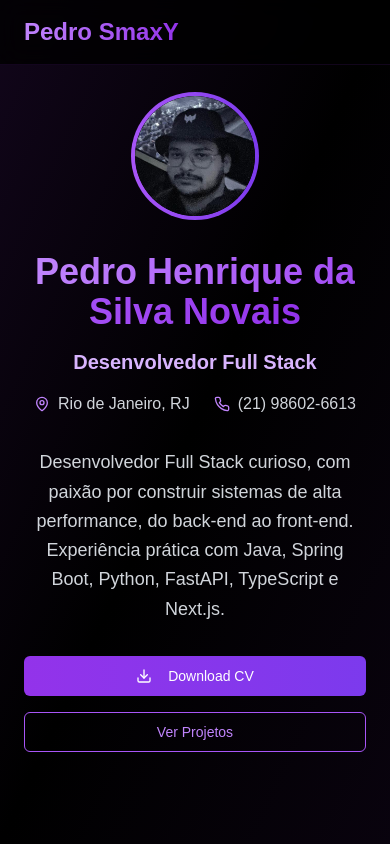
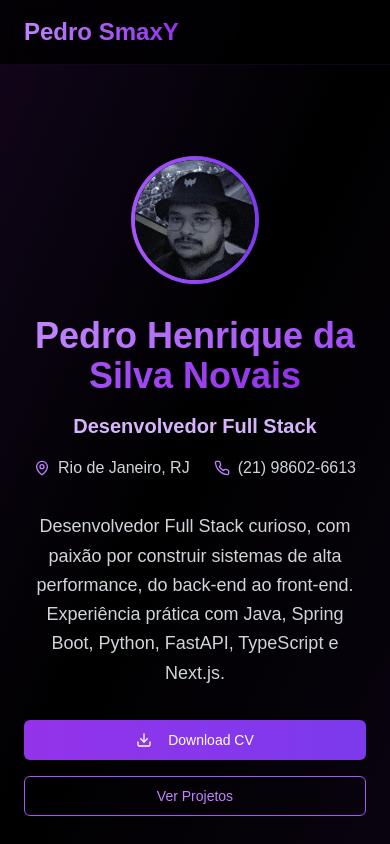
Before and after one commit to PedroSmaxY/pedro-smaxy.dev, a Next.js app: page / in a window 390 px wide. Shown: the top 844 px of the page. Built offline with nearby package versions, Linux system fonts and the light colour scheme.

Commit message:
fix: improves hero section responsiveness

```diff
--- a/components/sections/hero.tsx
+++ b/components/sections/hero.tsx
@@ -30,7 +30,7 @@
   return (
     <section
       id="home"
-      className="min-h-screen flex items-center justify-center relative overflow-hidden"
+      className="min-h-screen flex items-center justify-center relative overflow-hidden pt-32 sm:pt-20 xl:pt-0"
     >
       <div className="absolute inset-0 bg-gradient-to-br from-purple-900/20 via-black to-purple-900/10"></div>
       <div className="container mx-auto px-6 text-center relative z-10">
```
